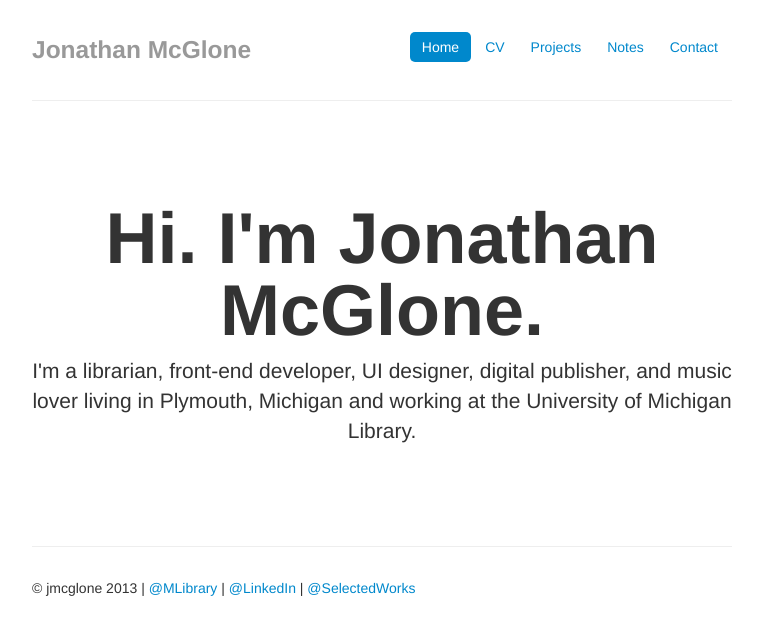
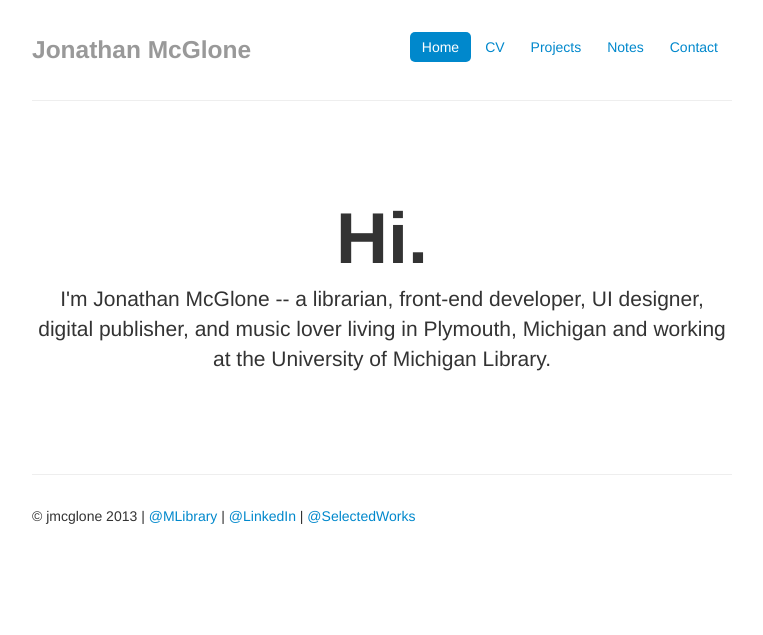
Before and after one commit to jmcglone/jmcglone.github.io, a Jekyll site: the page built from index.html, in a window 1280 px wide. Shown: the top 635 px of the page, without its empty margins (258-1021 px from the left). Built offline with Jekyll 4.4.1, drawn with Linux system fonts in a browser that asks for light colours; nearby versions of some CDN libraries.

Commit message:
Update index.html

```diff
--- a/index.html
+++ b/index.html
@@ -8,6 +8,6 @@
 contact: passive
 ---
 <div class="jumbotron">
-				<h1>Hi. I'm Jonathan McGlone.</h1>
-				<p class="lead">I'm a librarian, front-end developer, UI designer, digital publisher, and music lover living in Plymouth, Michigan and working at the University of Michigan Library.</p>
+				<h1>Hi.</h1>
+				<p class="lead">I'm Jonathan McGlone -- a librarian, front-end developer, UI designer, digital publisher, and music lover living in Plymouth, Michigan and working at the University of Michigan Library.</p>
 </div>
```
